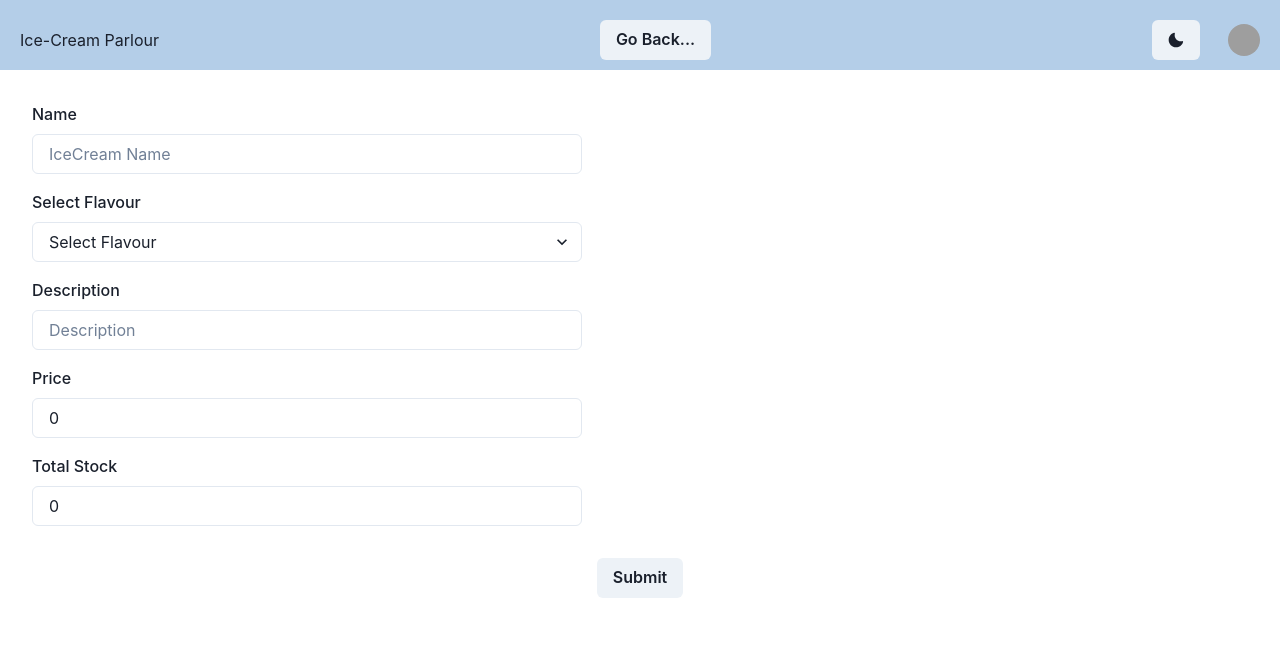
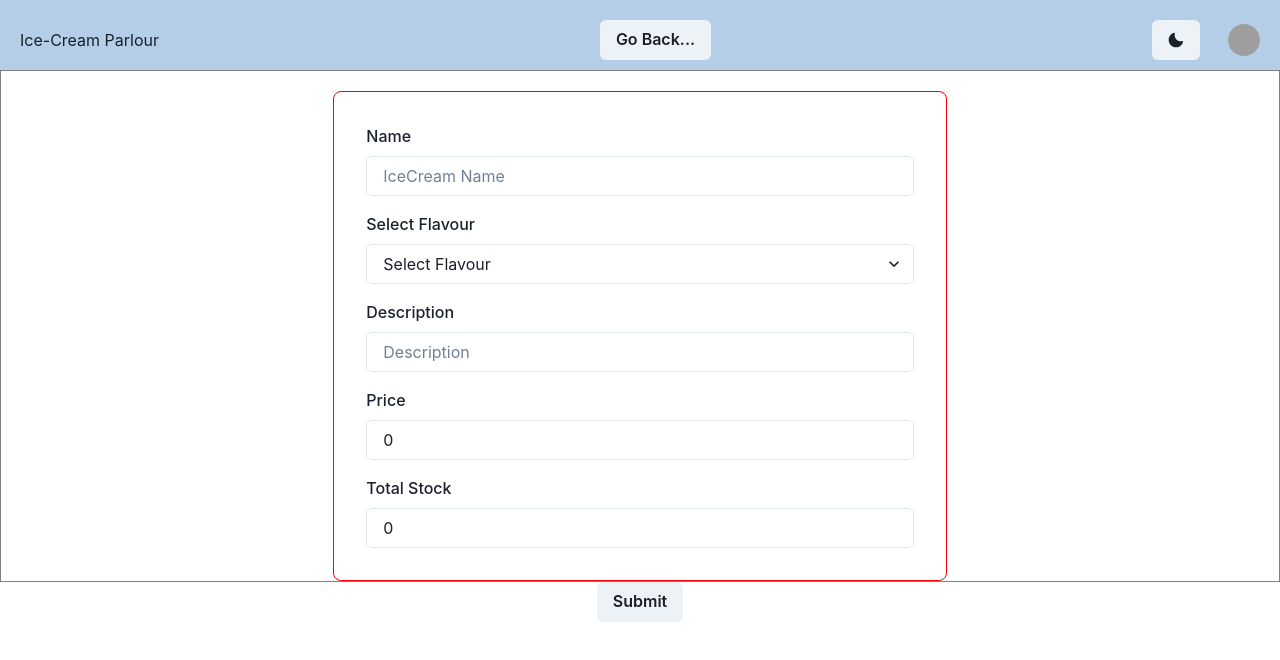
Before and after one commit to sainRaghuveer/Ice-Cream-Parlour, a React (Create React App) app in the folder frontend/: page /addicecream in a window 1280 px wide. Shown: the top 660 px of the page. Built offline with nearby package versions, Linux system fonts and the light colour scheme; sample sign-in values are in the browser's storage; grey boxes are pictures that could not be loaded.

Commit message:
Add icecream

```diff
--- a/frontend/src/pages/Admin/AddIcecream.jsx
+++ b/frontend/src/pages/Admin/AddIcecream.jsx
@@ -36,7 +36,6 @@ const AddIcecream = () => {
     };
 
     setLoading(true);
-    setTimeout(() => {
       axios.post(`http://localhost:3000/iceCream`, obj).then((res) => {
         console.log(res);
         setLoading(false);
@@ -50,20 +49,21 @@ const AddIcecream = () => {
           title: `${error}`,
           status: "error"
         })
-      })
-    }, 2000);
+      });
   }
 
 
   return (
     <div>
-      <div className='inputContainer'>
+      <div style={{border:"1px solid gray"}}>
         <Box
           w={{ base: "100%", md: "48%" }}
           rounded={'lg'}
           bg={useColorModeValue('white', 'gray.700')}
           p={8}
-          id='child1'
+          margin="auto"
+          marginTop="20px"
+          style={{border:"1px solid red"}}
         >
           <Stack spacing={4}>
             <FormControl id="Name">
```
Also changed, not shown: 1 other file (tests, documents, lock files or other folders).
